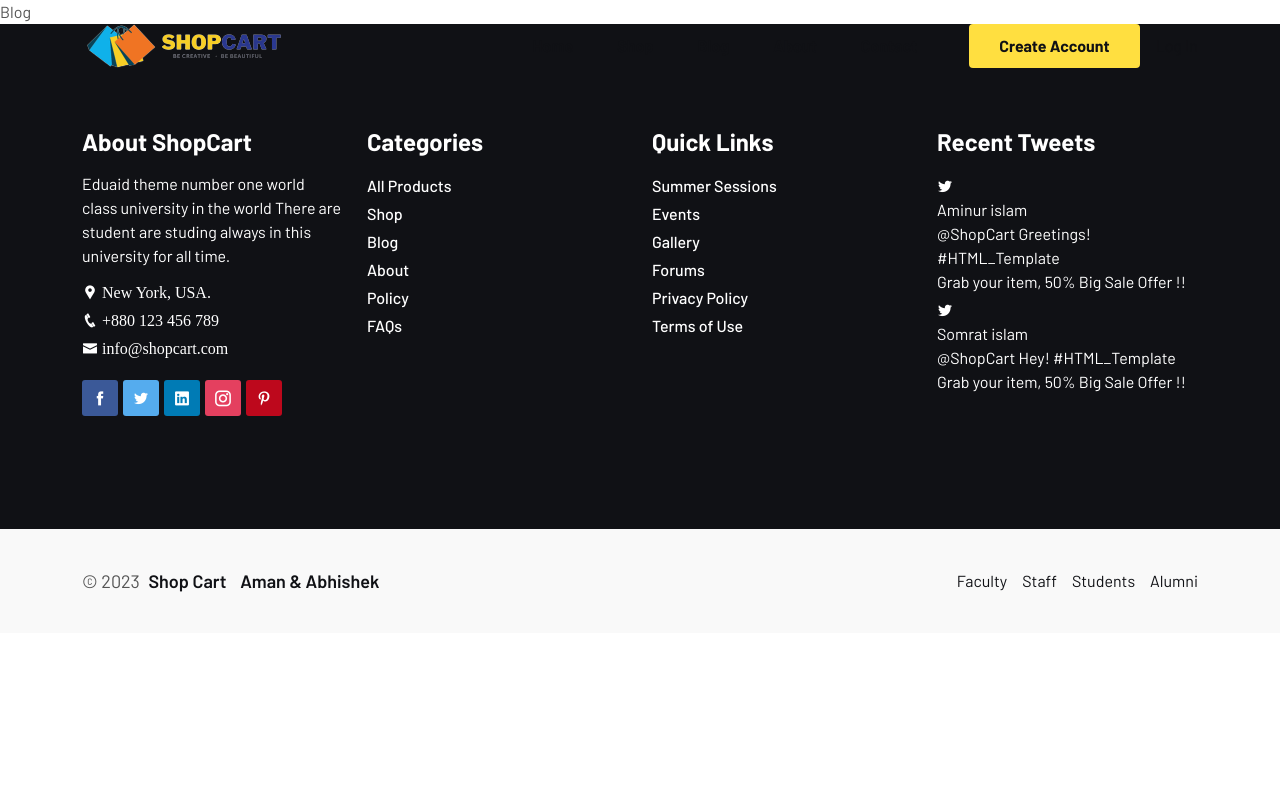
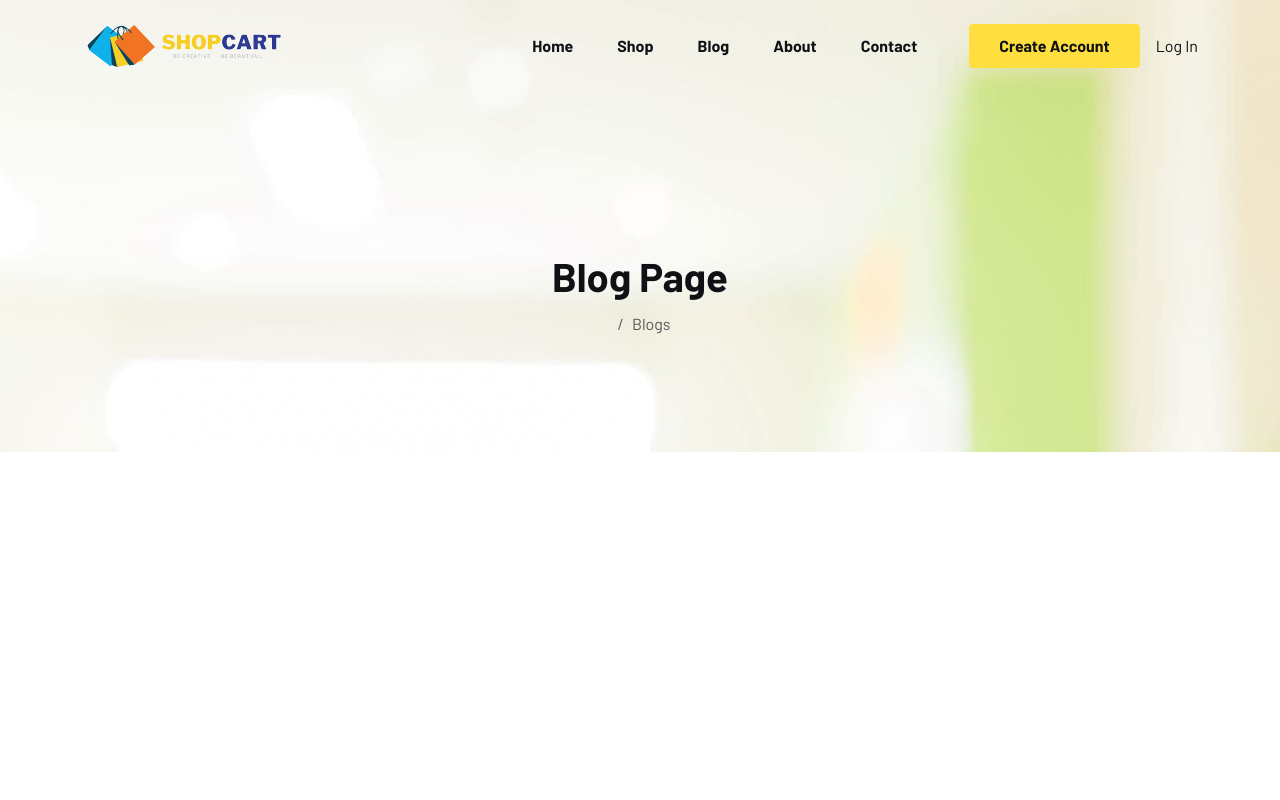
Before and after one commit to AmanYadav1419/E-Commerce-Website, a React (Vite) app: page /blog in a window 1280 px wide. Shown: the top 800 px of the page. Built offline with nearby package versions, Linux system fonts and the light colour scheme.

Commit message:
added PageHeader.jsx and update shop.jsx

```diff
--- a/src/App.jsx
+++ b/src/App.jsx
@@ -10,7 +10,9 @@ function App() {
   return (
     <>
     <Navitems/>
-      <Outlet/>
+    <div className="min-vh-100">
+    <Outlet/>
+    </div>
       <Footer/>
     </>
   )
--- a/src/blog/Blog.jsx
+++ b/src/blog/Blog.jsx
@@ -1,8 +1,11 @@
 import React from 'react'
+import PageHeader from '../components/PageHeader'
 
 const Blog = () => {
   return (
-    <div>Blog</div>
+    <div>
+      <PageHeader title="Blog Page" curPage="Blogs"/>
+    </div>
   )
 }
 
--- /dev/null
+++ b/src/components/PageHeader.jsx
@@ -0,0 +1,25 @@
+import React from 'react'
+import {Link} from 'react-router-dom'
+const PageHeader = ({title , curPage}) => {
+  return (
+    <div className='pageheader-section'>
+      <div className="container">
+        <div className="row">
+            <div className="col-12">
+                <div className="pageheader-content text-center">
+                  <h2> {title}</h2>
+                  <nav aria-label='breadcrumb'>
+                    <ol className='breadcrumb justify-content-center'>
+                        <li className='breadcrumb-item'><Link></Link></li>
+                        <li className='breadcrumb-item active' aria-current="page">{curPage}</li>
+                    </ol>
+                  </nav>
+                </div>
+            </div>
+        </div>
+      </div>
+    </div>
+  )
+}
+
+export default PageHeader
--- a/src/main.jsx
+++ b/src/main.jsx
@@ -24,6 +24,10 @@ const router = createBrowserRouter([
     children: [
     { path: "/", element: <Home /> },
     { path:  "/blog", element: <Blog />},
+    {
+      path:"/shop",
+      element:<shop/>
+    }
   ],
   },
 ]);
--- a/src/shop/Shop.jsx
+++ b/src/shop/Shop.jsx
@@ -1,9 +1,10 @@
 import React from 'react'
+import PageHeader from '../components/PageHeader'
 
 const Shop = () => {
   return (
     <div>
-
+      <PageHeader title="Our Shop Page" curPage="Shop"/>
     </div>
   )
 }
```
